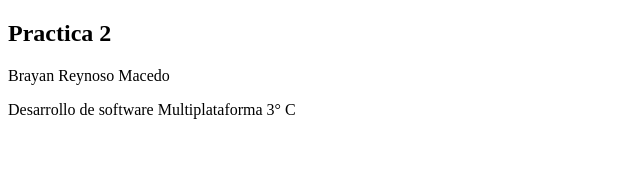
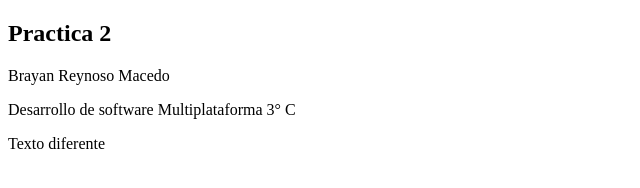
Before and after one commit to BrayanReynoso/practica2, a plain HTML site: page index.html in a window 1280 px wide. Shown: the whole page, without its empty margins (0-640 px from the left). Drawn offline with Linux system fonts and the light colour scheme.

Commit message:
[UPDATE] index.html main

```diff
--- a/index.html
+++ b/index.html
@@ -12,5 +12,6 @@
     <p>Desarrollo de software Multiplataforma
        3° C
     </p>
+    <p>Texto diferente</p>
 </body>
 </html>
```
